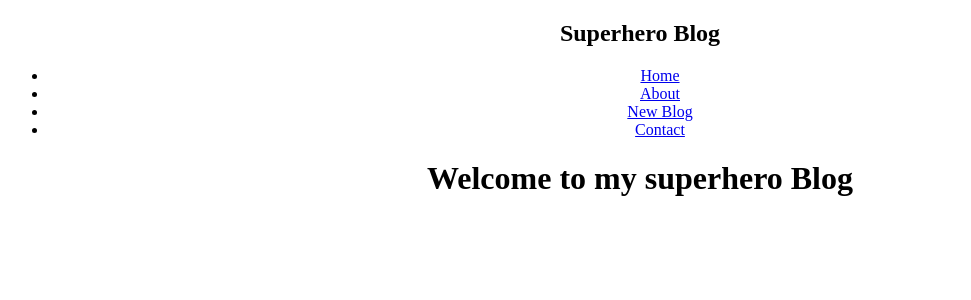
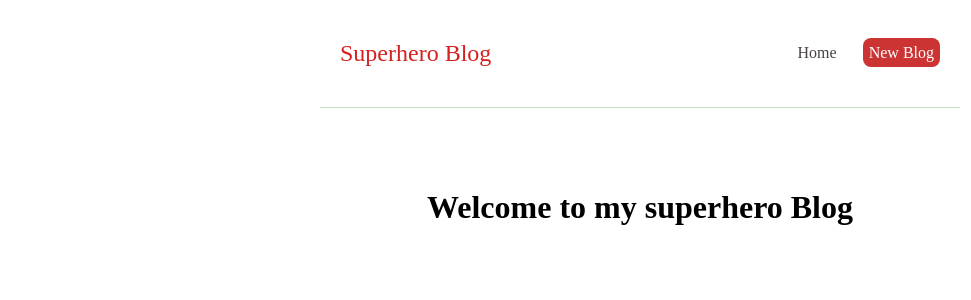
Before and after one commit to Nathan-Somto/Cowrywise-landing-page, a React (Create React App) app: page / in a window 1280 px wide. Shown: the top 300 px of the page, without its empty margins (0-971 px from the left). Built offline with nearby package versions, Linux system fonts and the light colour scheme.

Commit message:
Adding styles

```diff
--- a/src/App.css
+++ b/src/App.css
@@ -1,3 +1,41 @@
-.App{
-    text-align : center;
+body{
+    margin:0;
+    text-align:center;
 }
+.Navbar {
+    padding:20px;
+    display:flex;
+    align-items:center;
+    max-width :600px;
+    margin: 0 auto;
+    border-bottom : 1px solid #cdb;
+}
+.Navbar h1{
+    color :hsl(0, 74%, 48%);
+    font-weight: 500;
+}
+.Navbar .navLinks {
+    margin-left: auto;
+    display :flex;
+
+}
+li{
+    list-style-type: none;
+}
+.Navbar a{
+    text-decoration: none;
+    margin-left: 20px;
+    padding:6px;
+
+   color : hsl(0, 4%, 27%);
+    max-width:70%;
+
+}
+/* .navLinks:hover{
+    transform: (2,3);
+} */
+.Content{
+    max-width:600px;
+    padding:20px;
+    margin:40px auto;
+}
--- a/src/App.js
+++ b/src/App.js
@@ -1,5 +1,6 @@
 import './App.css';
 import Navbar from './Navbar';
+import Home from './Home';
 
 export default function App(){
 
@@ -7,7 +8,7 @@ export default function App(){
         <div className="App">
             <Navbar/>
             <div className = "Content">
-            <h1>Welcome to my superhero Blog</h1>
+            <Home />
             </div>
         </div>
     );
--- /dev/null
+++ b/src/Home.js
@@ -0,0 +1,6 @@
+export default function Home ()
+{
+    return(
+        <h1>Welcome to my superhero Blog</h1>
+    );
+}
--- a/src/Navbar.js
+++ b/src/Navbar.js
@@ -6,9 +6,11 @@ export default function Navbar ()
             <h1>Superhero Blog</h1>
             <ul className = "navLinks">
                 <li><a href ="#Home">Home</a></li>
-                <li> <a href="#About">About</a></li>
-                <li><a href="/create">New Blog</a></li>
-                <li> <a href="#Contact">Contact</a></li>
+               <li><a href="/create" style ={{
+                color :"#fff",
+                backgroundColor : "hsl(0, 60% , 50%)",
+                borderRadius : "8px"
+               }}>New Blog</a></li>
                  </ul>
         </nav>
     );
```
